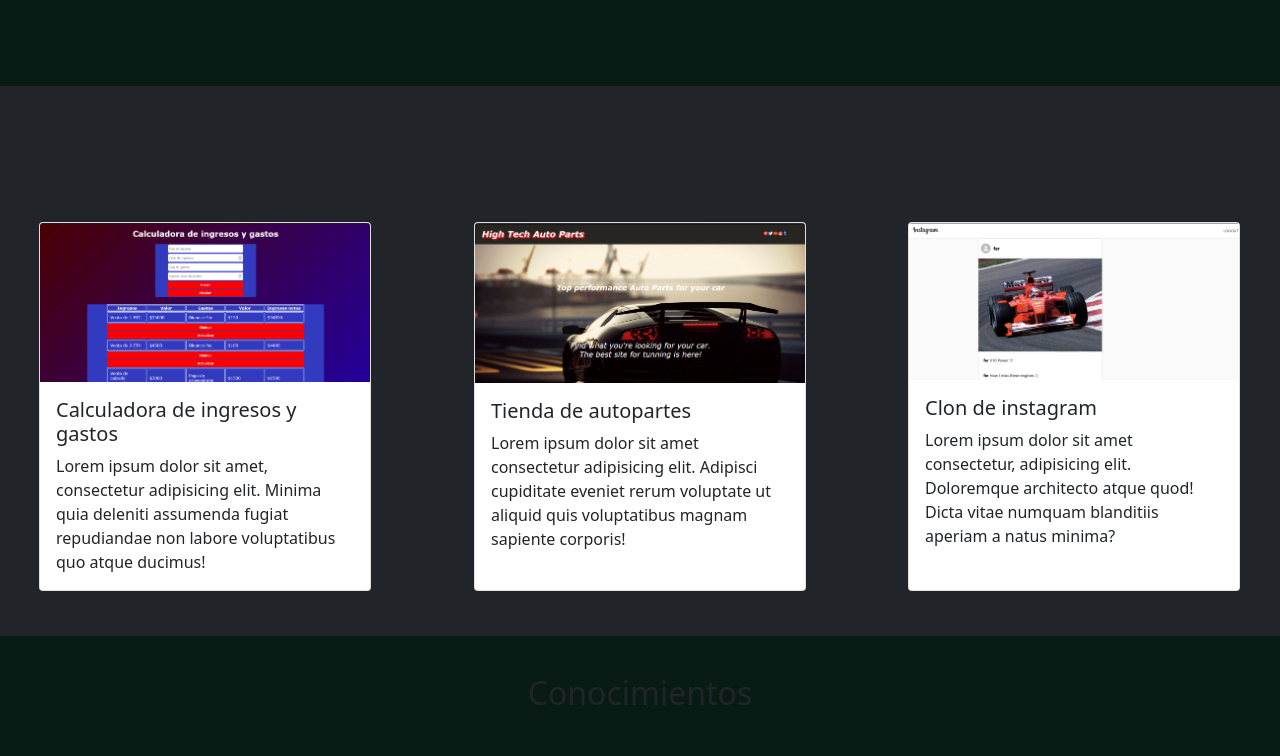
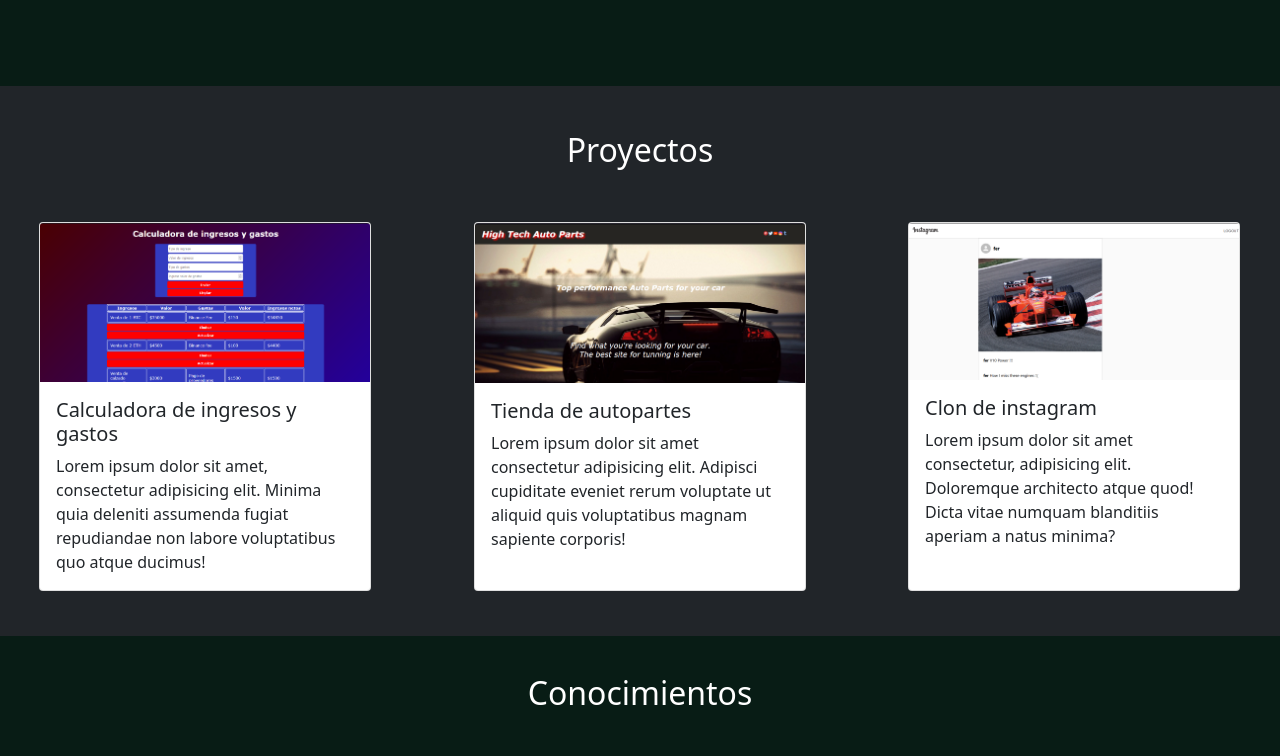
Before and after one commit to LucaRM95/CV-online-FerPavon, a plain HTML site: page index.html in a window 1280 px wide. Shown: the part 900-1656 px from the top of the page. Drawn offline with nearby package versions, Linux system fonts and the light colour scheme.

Commit message:
Update v1

```diff
--- a/assets/sections/_knowledges.scss
+++ b/assets/sections/_knowledges.scss
@@ -3,4 +3,7 @@
 .knowledges{
     @extend .projects;
     background-color: #081C15 !important;
+    h2{
+        color: white;
+    }
 }
--- a/assets/sections/_projects.scss
+++ b/assets/sections/_projects.scss
@@ -4,6 +4,9 @@
     justify-content: space-evenly;
     align-items: center;
     min-height: 550px;
+    h2{
+        color: white;
+    }
     &__cards{
         display: flex;
         justify-content: space-evenly;
--- a/assets/sections/_themes.scss
+++ b/assets/sections/_themes.scss
@@ -40,10 +40,16 @@ footer{
 .knowledges{
     @extend .projects;
     background-color: $primary_color !important;
+    h2{
+        color: black;
+    }
 }
 
 .projects{
     @extend .projects;
+    h2{
+        color: black;
+    }
 }
 
 .row{
```
Also changed, not shown: assets/light-styles/lightTheme.css, assets/styles/main.css, 2 other files.
